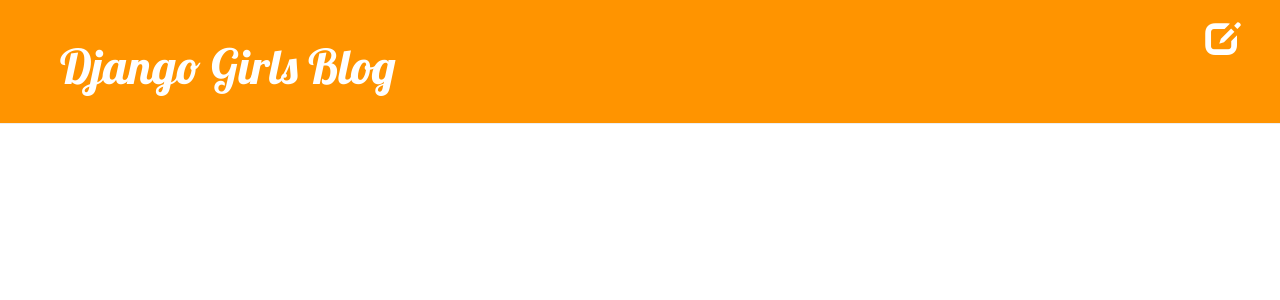
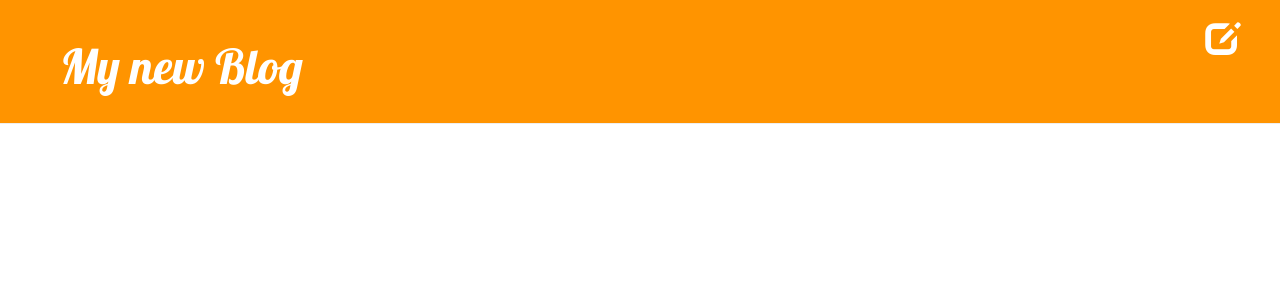
Before and after one commit to Kishy-nivas/my-first-blog, a Django app: page / in a window 1280 px wide. Shown: the top 300 px of the page. Run offline with Django 3.2, Linux system fonts and the light colour scheme; data that the repository does not hold is empty; some libraries are stand-ins or nearby versions.

Commit message:
changed head name

```diff
--- a/blog/templates/blog/base.html
+++ b/blog/templates/blog/base.html
@@ -13,7 +13,7 @@
     <a href="{% url 'post_new' %}" class="top-menu"><span class="glyphicon glyphicon-plus"></span></a>
 {% endif %}
     <a href ="{% url 'post_draft' %}" class = "top-menu"><span class ="glyphicon glyphicon-edit"></span></a>
-            <h1><a href="/">Django Girls Blog</a></h1>
+            <h1><a href="/">My new Blog</a></h1>
             </div>
 
         <div class="content container">
```
